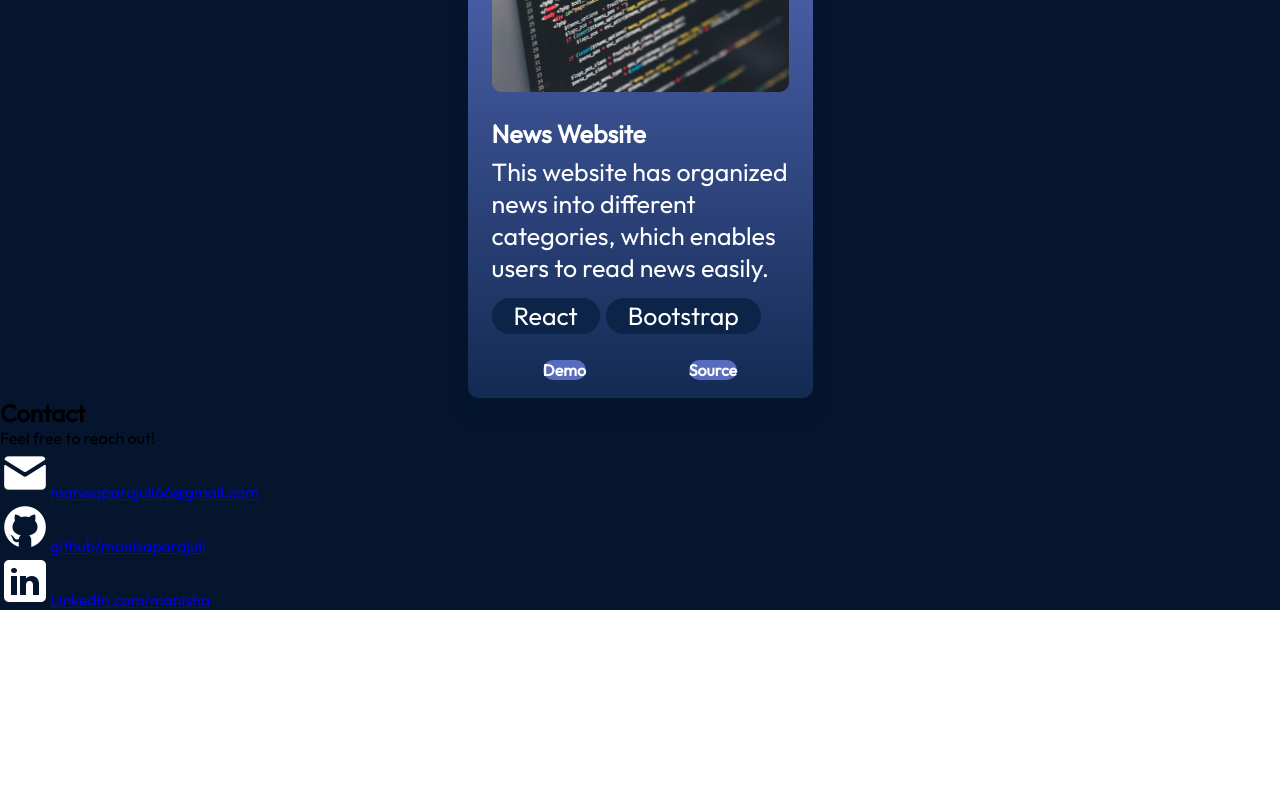
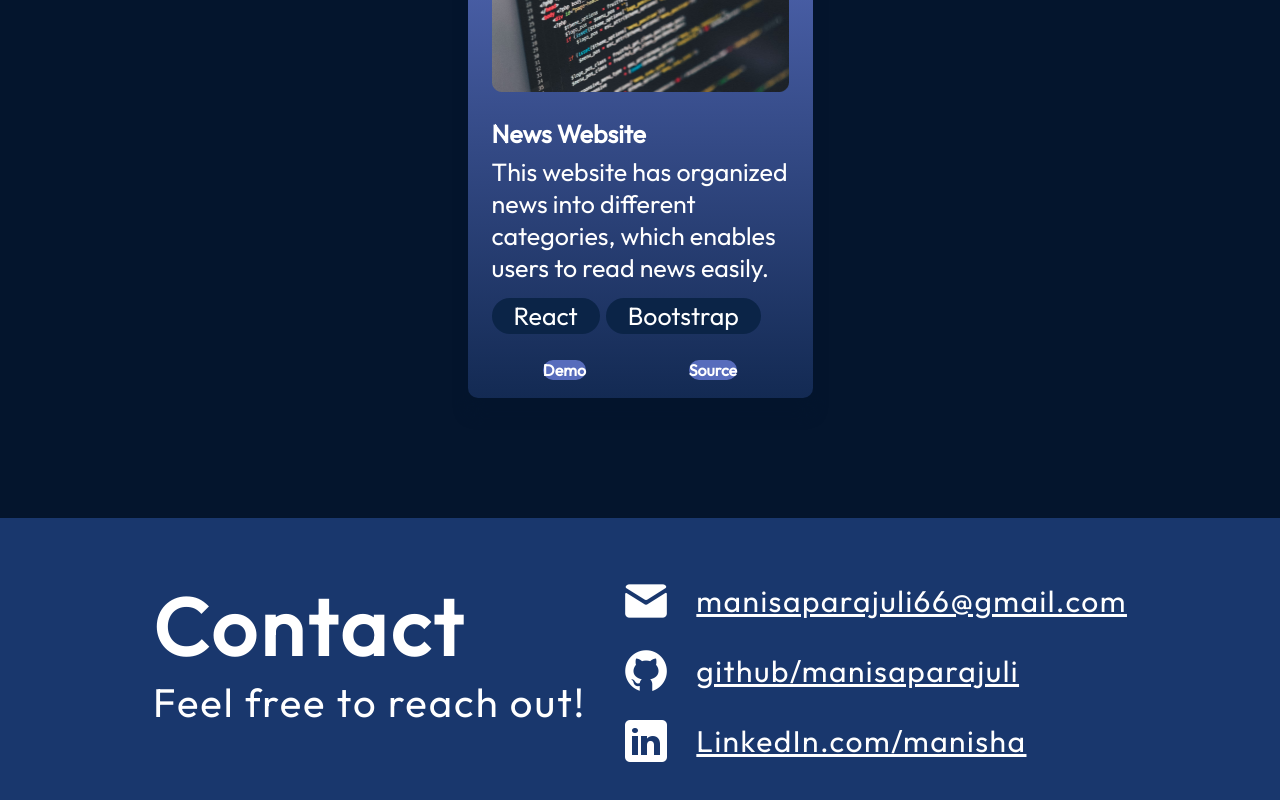
Before and after one commit to manisaparajuli/react-portfolio, a React (Vite) app in the folder portfolio/: page / in a window 1280 px wide. Shown: the part 3390-4190 px from the top of the page. Before the commit the page ends 4000 px from the top, so only its background shows below. Built offline with nearby package versions, Linux system fonts and the light colour scheme.

Commit message:
basic style added to footer

```diff
--- a/portfolio/src/components/Contact/Contact.jsx
+++ b/portfolio/src/components/Contact/Contact.jsx
@@ -1,21 +1,22 @@
 import React from 'react'
 import {getImageUrl} from '../../utils'
+import styles from './Contact.module.css'
 
 export const Contact = () => {
-  return <footer>
-    <div><h2>Contact</h2>
+  return <footer className={styles.container}>
+    <div className={styles.text}><h2>Contact</h2>
     <p>Feel free to reach out!</p>
     </div>
-    <ul>
-      <li>
+    <ul className={styles.links}>
+      <li className={styles.link}>
         <img src={getImageUrl("contact/emailIcon.png")} alt="email icon" />
         <a href="mailto:manisaparajuli66@gmail.com">manisaparajuli66@gmail.com</a>
       </li>
-      <li>
+      <li className={styles.link}>
         <img src={getImageUrl("contact/githubIcon.png")} alt="github icon" />
         <a href="https://github.com/manisaparajuli" target='_blank'>github/manisaparajuli</a>
       </li>
-      <li>
+      <li className={styles.link}>
         <img src={getImageUrl("contact/linkedinIcon.png")} alt="linkedin icon" />
         <a href="https://www.linkedin.com/in/manishaparajuli/" target='_blank'>LinkedIn.com/manisha</a>
       </li>
--- a/portfolio/src/components/Contact/Contact.module.css
+++ b/portfolio/src/components/Contact/Contact.module.css
@@ -0,0 +1,44 @@
+@import "../../vars.css";
+
+.container{
+  color: var(--color-text);
+  margin-top: 120px;
+  background-color: var(--color-secondary);
+  display: flex;
+  flex-direction: row;
+  justify-content: space-evenly;
+  width: 100vw;
+  padding: 58px 10%;
+  gap: 10px;
+}
+.text h2{
+  font-size: 80px;
+  font-weight: 700;
+  letter-spacing: 4px;
+}
+.text p{
+  font-size: 40px;
+  font-weight: 400;
+  letter-spacing: 2px;
+}
+.links{
+  display: flex;
+  flex-direction: column;
+  align-items: flex-start;
+  list-style: none;
+  gap: 20px;
+}
+
+.link{
+  display: flex;
+  align-items: center;
+  gap: 25px;
+}
+
+.link a{
+  color: var(--color-text);
+  text-direction: none;
+  font-size: 30px;
+  font-weight: 400;
+  letter-spacing: 1.5px;
+}
```
